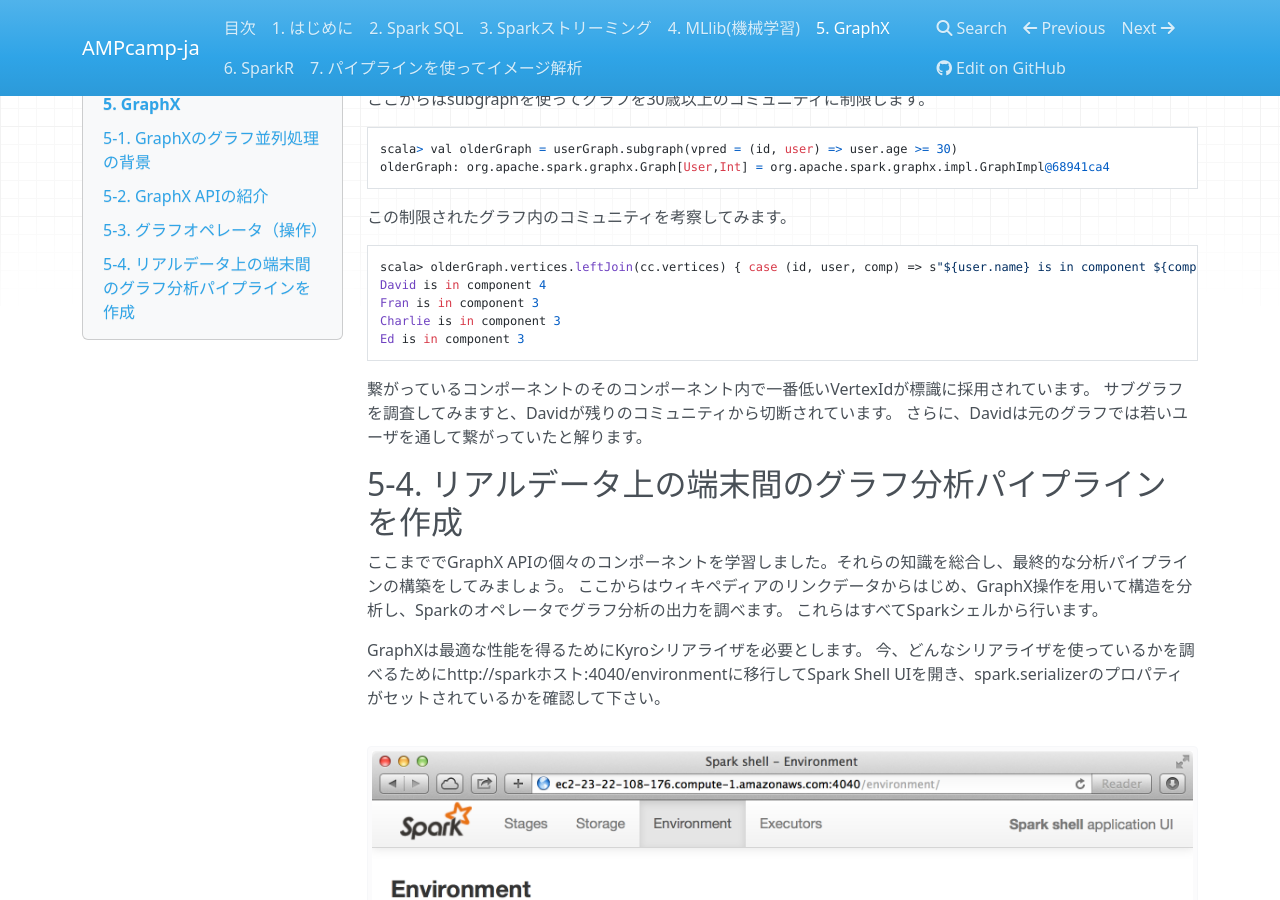
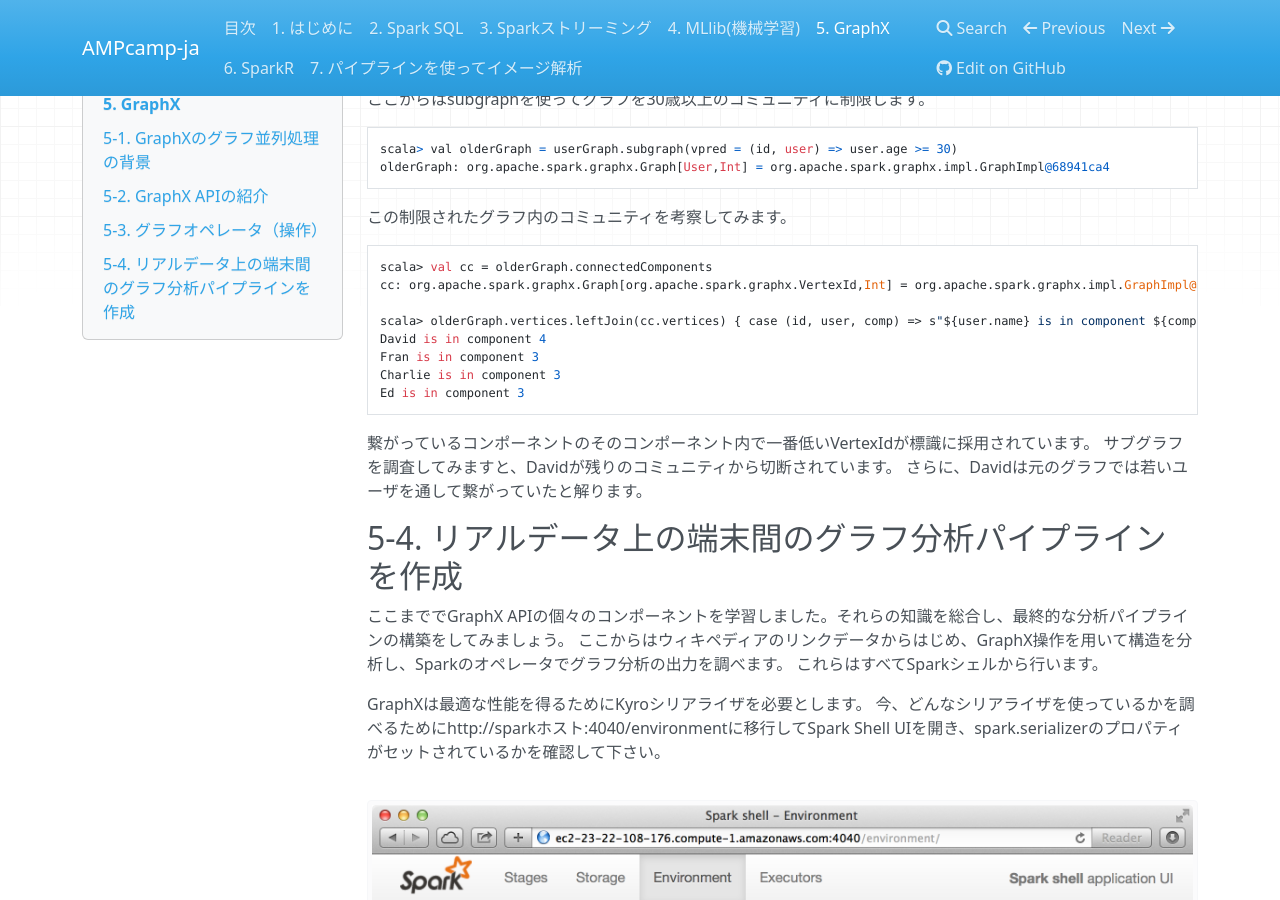
Before and after one commit to m-kiuchi/AMPcamp-ja, an MkDocs documentation site: the page built from docs/graphx.md, in a window 1280 px wide and 900 px high, scrolled down 9250 px. Built offline with MkDocs 1.6.1, drawn with Linux system fonts in a browser that asks for light colours; nearby versions of some CDN libraries; old or Windows-style settings are respelled for this version of MkDocs.

Commit message:
missing command exist on original doc: https://databricks-training.s3.amazonaws.com/graph-analytics-with-graphx.html

````diff
--- a/docs/graphx.md
+++ b/docs/graphx.md
@@ -362,6 +362,9 @@
 この制限されたグラフ内のコミュニティを考察してみます。
 
 ```
+scala> val cc = olderGraph.connectedComponents
+cc: org.apache.spark.graphx.Graph[org.apache.spark.graphx.VertexId,Int] = org.apache.spark.graphx.impl.GraphImpl@5813c42a
+
 scala> olderGraph.vertices.leftJoin(cc.vertices) { case (id, user, comp) => s"${user.name} is in component ${comp.get}" }.collect.foreach{ case (id, str) => println(str) }
 David is in component 4
 Fran is in component 3
````
